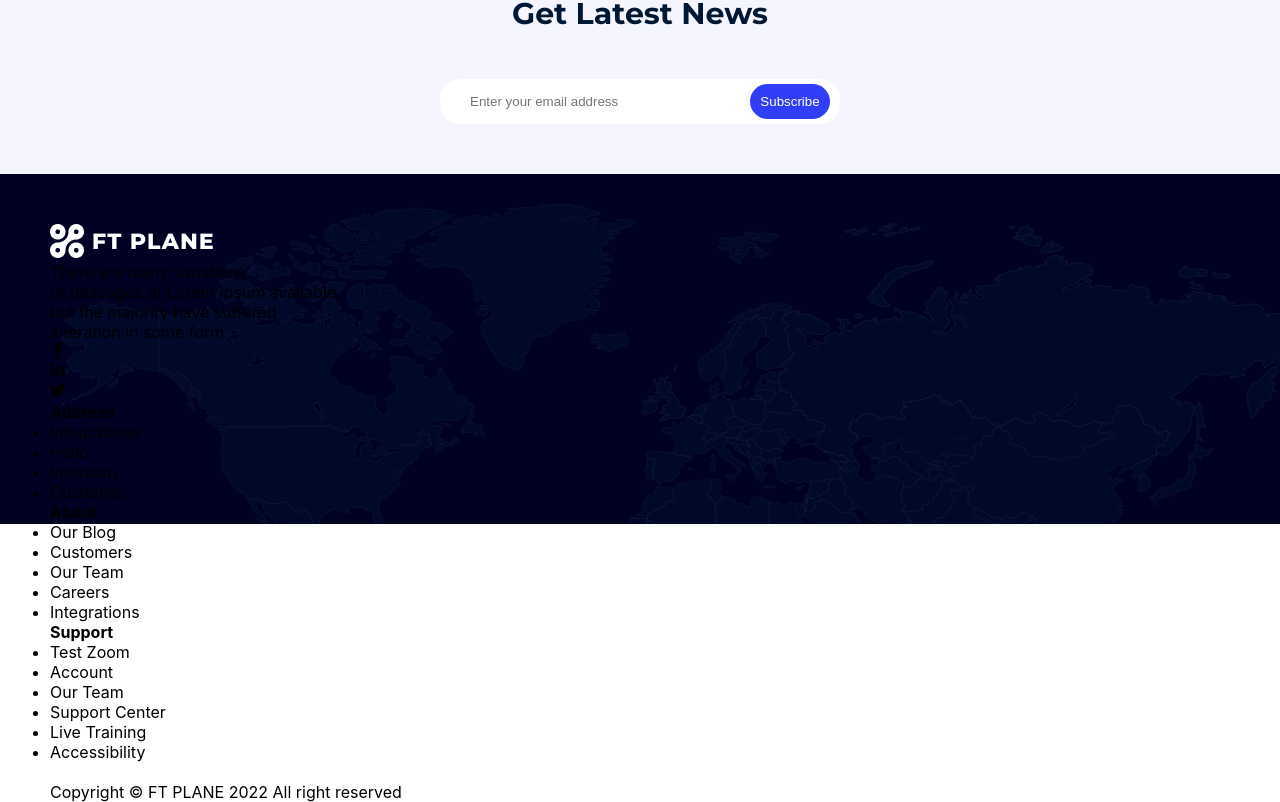
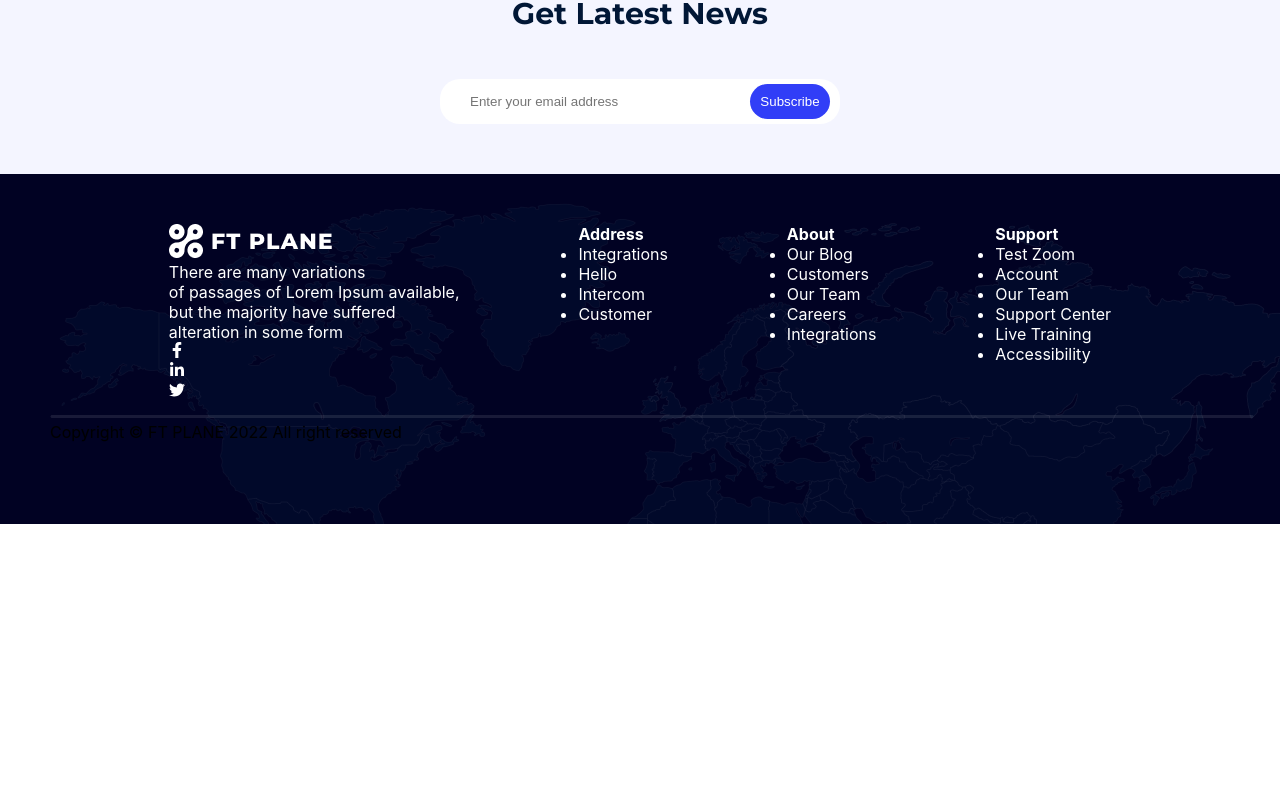
Before and after one commit to DevOlagboye/Aviation-Landpage, a React (Create React App) app: page / in a window 1280 px wide. Shown: the part 5558-6360 px from the top of the page. After the commit the page ends 6082 px from the top, so only its background shows below. Built offline with nearby package versions, Linux system fonts and the light colour scheme.

Commit message:
Added flex to the footer-content-details

```diff
--- a/src/Components/Footer/Footer.css
+++ b/src/Components/Footer/Footer.css
@@ -4,4 +4,11 @@
     padding: 50px;
 }
 
-.footer-content-details {}
+.footer-content-details {
+    display: flex;
+    justify-content: space-evenly;
+}
+
+.footer-content {
+    color: #FFF;
+}
```
